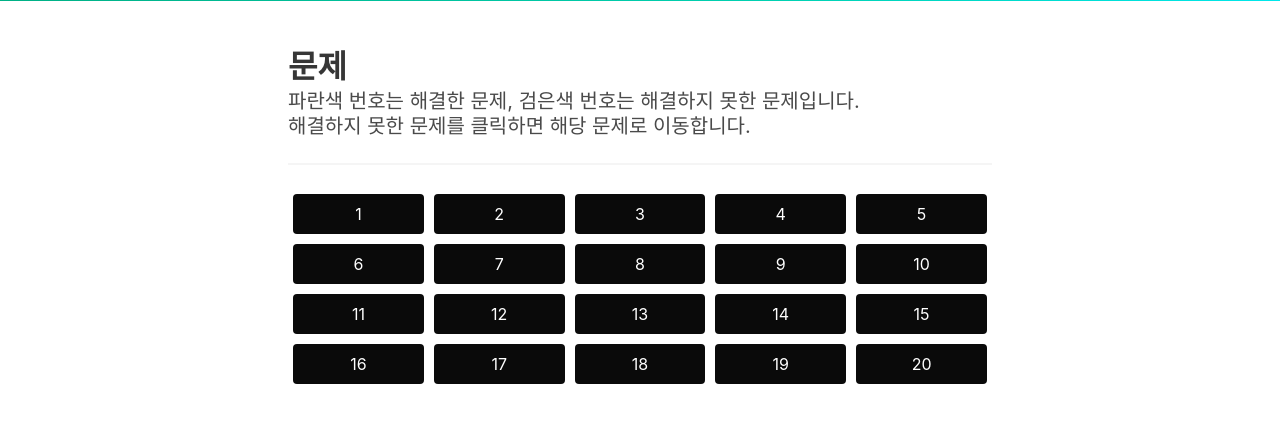
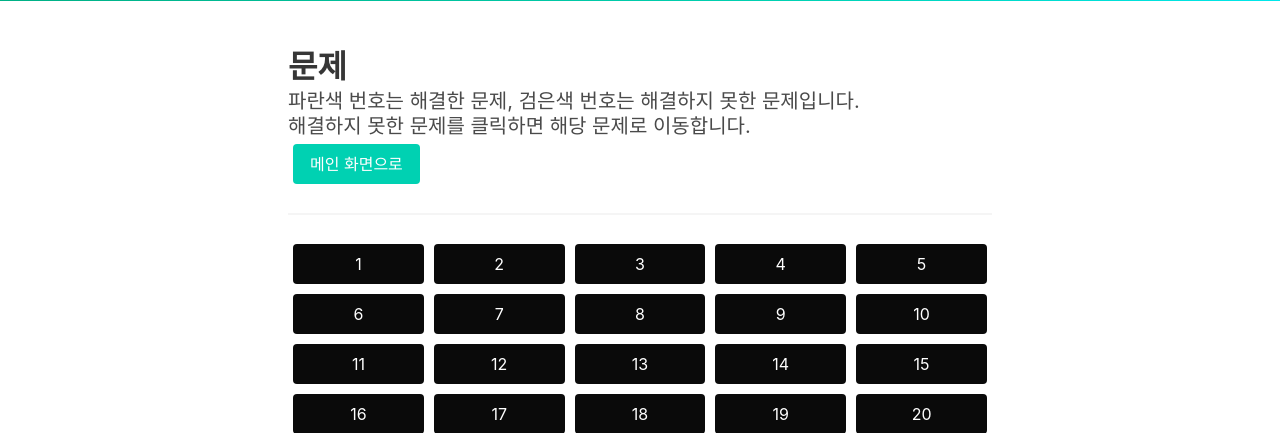
Before and after one commit to pwerty/jungleExpress, a Flask app: page /Problems in a window 1280 px wide. Shown: the part 352-785 px from the top of the page. Before the commit the page ends 736 px from the top, so only its background shows below. Run offline with Flask 3, Linux system fonts and the light colour scheme; some libraries are stand-ins or nearby versions.

Commit message:
Update Problems.html

```diff
--- a/templates/Problems.html
+++ b/templates/Problems.html
@@ -65,6 +65,8 @@
                     <br>해결하지 못한 문제를 클릭하면 해당 문제로 이동합니다.
                 </h2>
             </div>
+
+            <button class="button is-primary" onclick="GoMain()">메인 화면으로 </button>
 
             <hr id="line">
 
@@ -164,6 +166,10 @@
                 }
             }
 
+            function GoMain(){
+                window.location.href='/'
+            }
+
 
 
 
```
